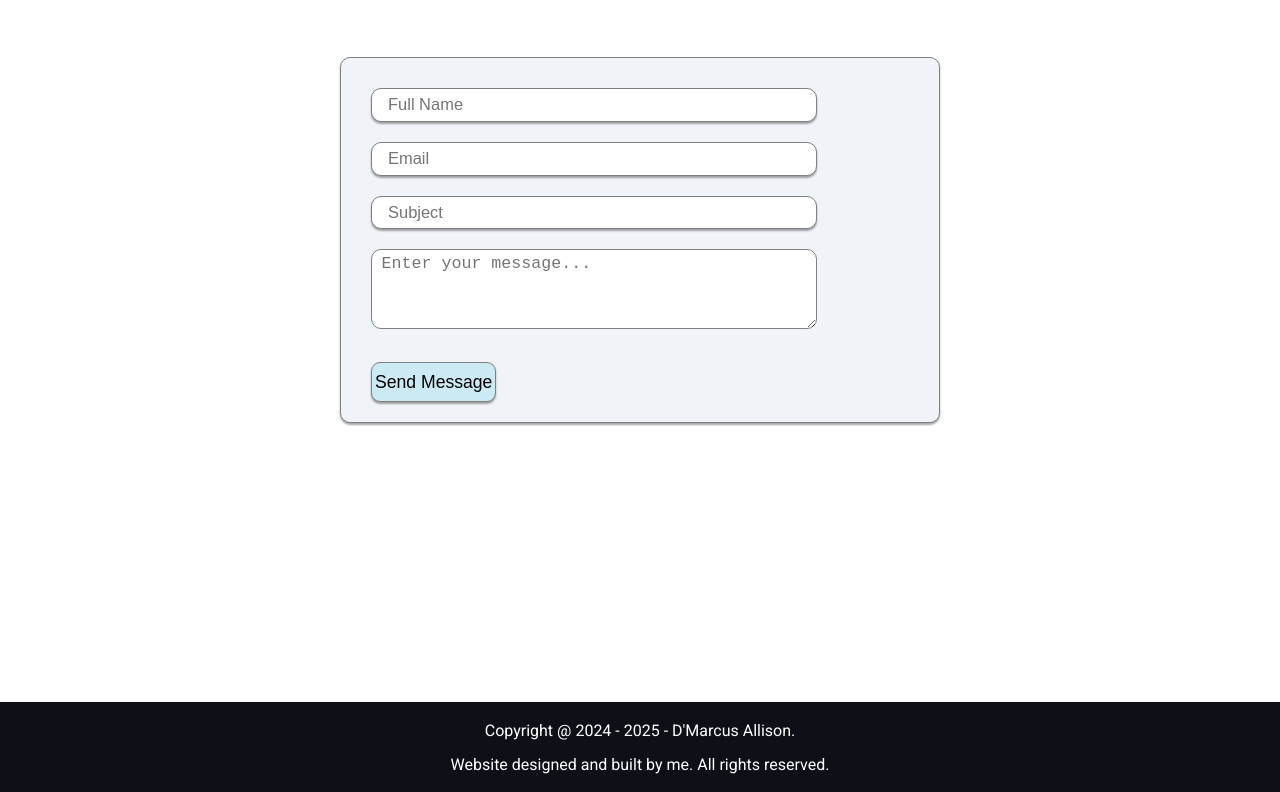
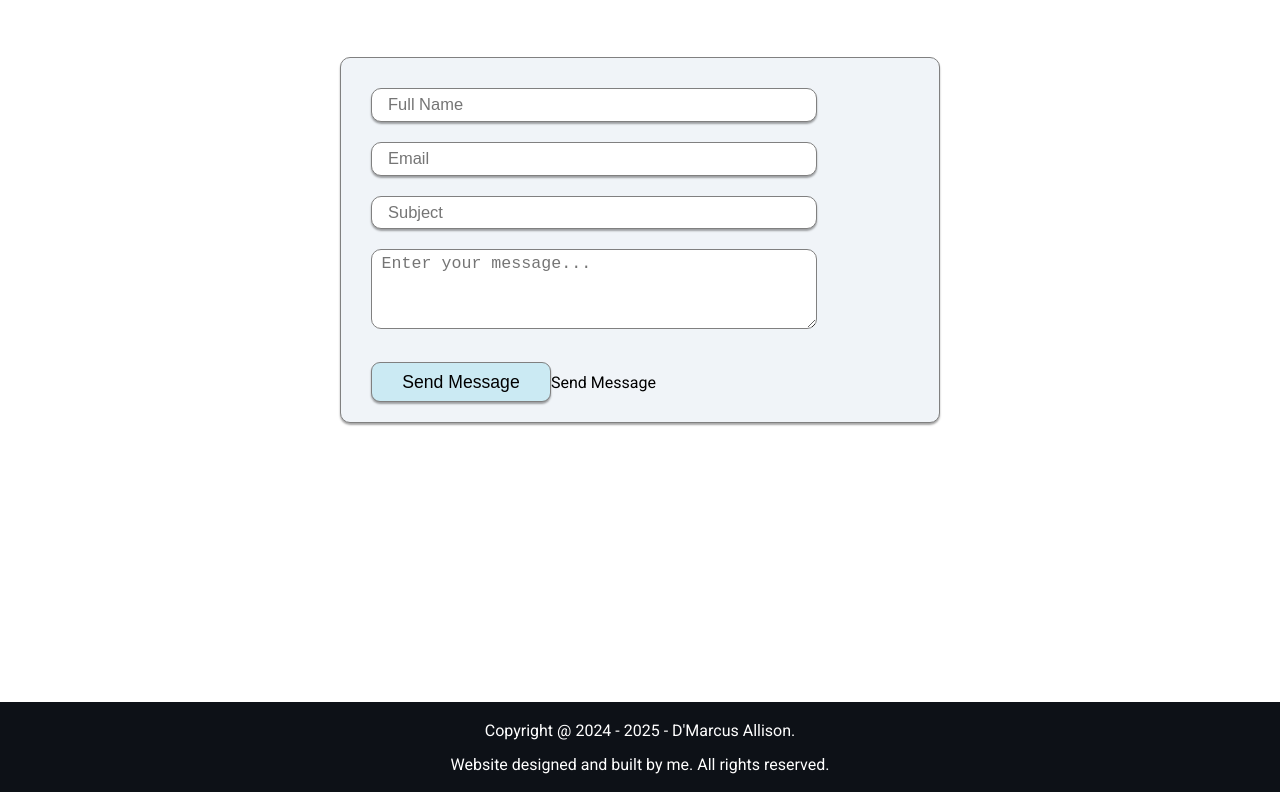
Before and after one commit to DXAllison/portfolio, a plain HTML site: page index.html in a window 1280 px wide. Shown: the part 2978-3770 px from the top of the page. Drawn offline with nearby package versions, Linux system fonts and the light colour scheme; a web font is replaced by a local one.

Commit message:
Add files via upload

```diff
--- a/index.html
+++ b/index.html
@@ -22,6 +22,7 @@
     <link rel="stylesheet"
         href="https://fonts.googleapis.com/css2?family=Material+Symbols+Outlined:opsz,wght,FILL,GRAD@20..48,100..700,0..1,-50..200&icon_names=arrow_back_ios,arrow_forward_ios" />
 
+        <!-- CSS & JS -->
     <link rel="stylesheet" href="styles.css">
     <script src="script.js" defer></script>
 </head>
@@ -257,7 +258,7 @@
                 <input type="text" name="" id="subject" placeholder="Subject"> <br>
                 <textarea name="" id="message" placeholder="Enter your message..." cols="30" rows="10"></textarea>
                 <div class="g-recaptcha" data-sitekey=""></div><br>
-                <button type="button" value="Send Message" class="submit" onclick="sendEmail()">Send Message</button>
+                <input type="button" value="Send Message" class="submit" onclick="sendEmail()">Send Message</input>
             </form>
         </div>
     </section>
```
